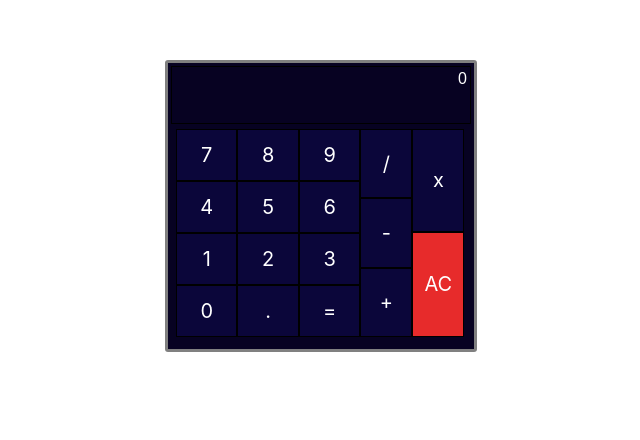
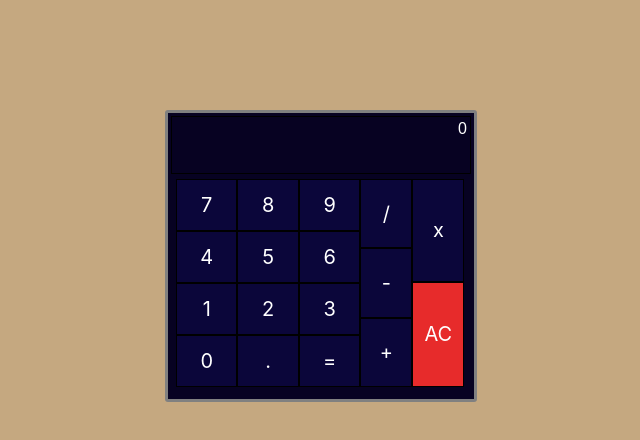
Before and after one commit to faridhuseynov/Calculator_FCC, a React (Create React App) app: page / in a window 1280 px wide. Shown: the part 190-630 px from the top of the page, without its empty margins (319-959 px from the left). Built offline with nearby package versions, Linux system fonts and the light colour scheme.

Commit message:
backgroundColor set, calculator centered

```diff
--- a/src/App.css
+++ b/src/App.css
@@ -1,5 +1,7 @@
 .App {
   text-align: center;
   margin: auto;
-  margin-top: 250px;
+  background-color: #c5a880;
+  height: 1000px;
+  padding: 300px;
 }
--- a/src/containers/Calculator.js
+++ b/src/containers/Calculator.js
@@ -140,6 +140,7 @@ class Calculator extends Component {
     }
 
     calculateOperation(){
+        let ops = this.state.operations;
 
     }
 
```
Also changed, not shown: 1 other file (tests, documents, lock files or other folders).
